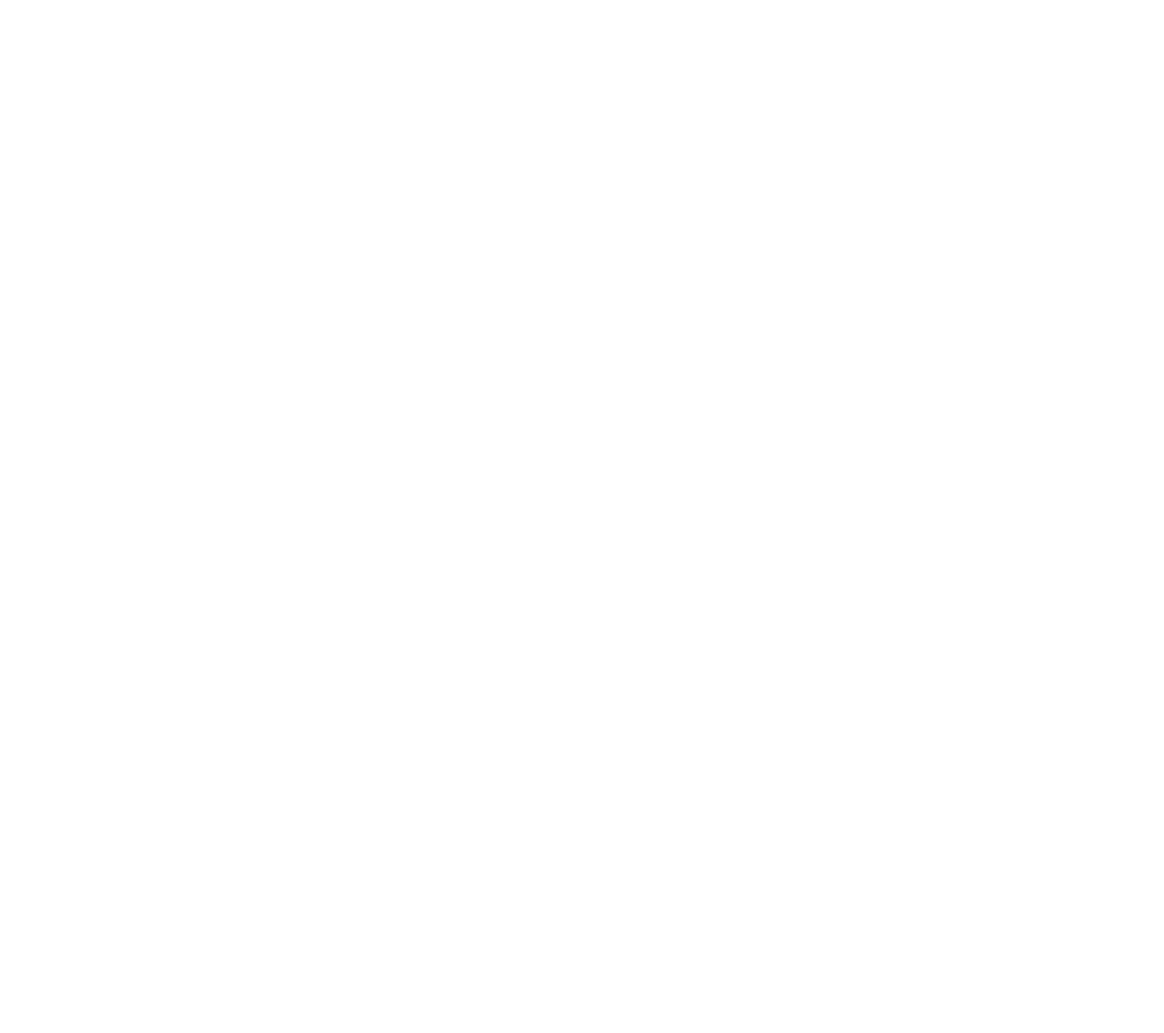
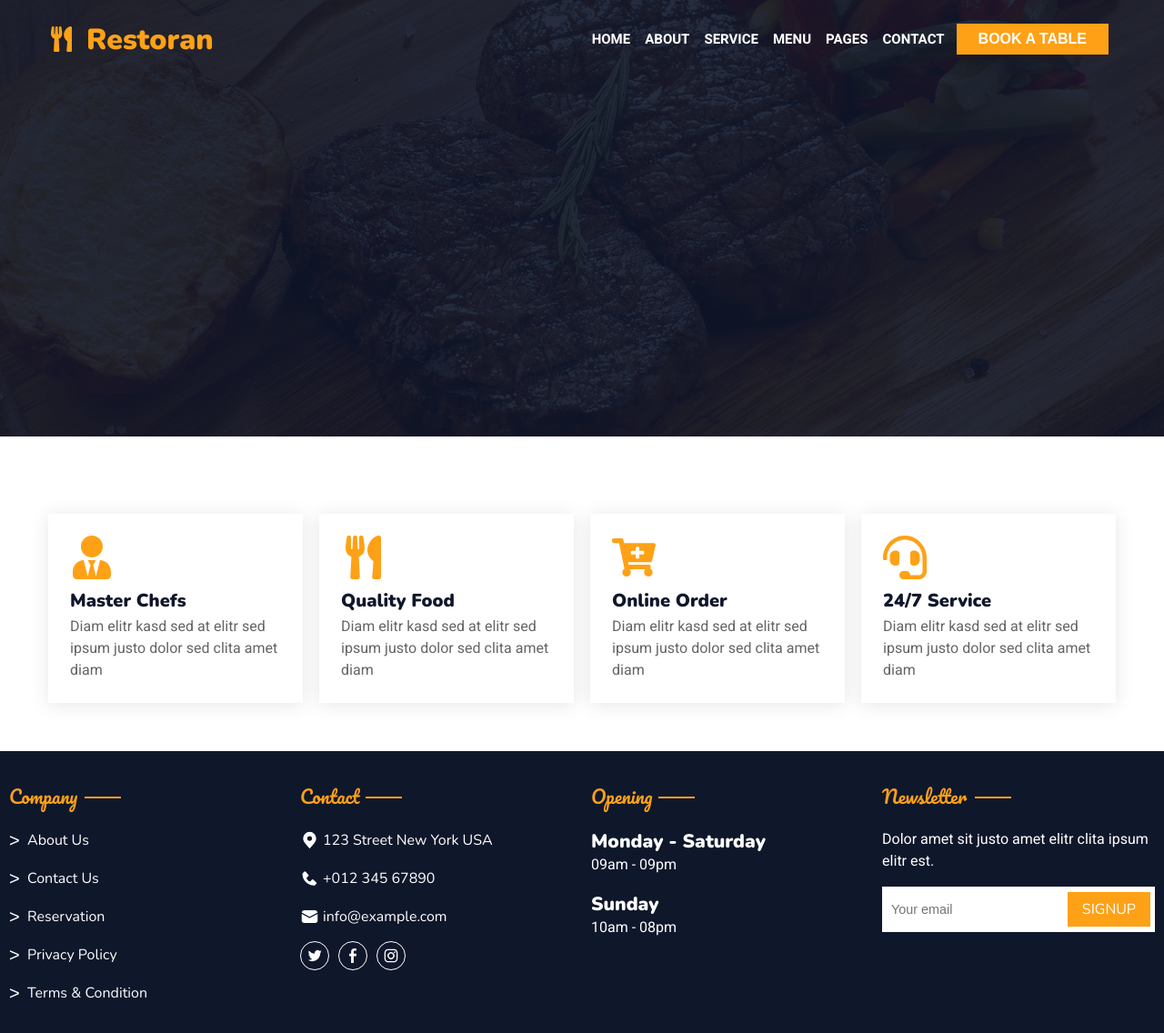
Before and after one commit to JeanLuca999/react-multi-page-website, a React (Create React App) app: page /service in a window 1280 px wide. Before the commit this address had no page. Shown: the top 1136 px of the page at 91% size. Before the commit the page ends 800 px from the top, so only its background shows below. Built offline with nearby package versions, Linux system fonts and the light colour scheme.

Commit message:
Adicionando conteúdo reutilizável nas paginas about e service

```diff
--- a/src/App.js
+++ b/src/App.js
@@ -6,6 +6,7 @@ import { GlobalContext } from "./components/GlobalContext";
 import Home from "./pages/Home";
 import { useState } from "react";
 import About from "./pages/About";
+import Service from "./pages/Service";
 
 function App() {
   const [menuOpen, setMenuOpen] = useState(false);
@@ -23,6 +24,7 @@ function App() {
           <Routes>
             <Route path="/" element={<Home />}></Route>
             <Route path="/about" element={<About />}></Route>
+            <Route path="/service" element={<Service />}></Route>
           </Routes>
         </BrowserRouter>
       </GlobalContext.Provider>
--- a/src/pages/About.js
+++ b/src/pages/About.js
@@ -1,10 +1,25 @@
+import { useEffect } from "react/cjs/react.development";
 import BackgroundPage from "../components/BackgroundPage";
+import Footer from "../components/Footer";
 import NavBar from "../components/NavBar";
+import TeamMembersSection from "../components/TeamMembersSection";
+import WelcomeSection from "../components/WelcomeSection";
 
 export default function About() {
+  useEffect(() => {
+    window.scrollTo(0, 0);
+  }, []);
+
   return (
-    <BackgroundPage>
-      <NavBar />
-    </BackgroundPage>
+    <>
+      <BackgroundPage>
+        <NavBar />
+      </BackgroundPage>
+      <main>
+        <WelcomeSection />
+        <TeamMembersSection />
+      </main>
+      <Footer />
+    </>
   );
 }
--- a/src/pages/Home.js
+++ b/src/pages/Home.js
@@ -1,3 +1,4 @@
+import { useEffect } from "react/cjs/react.development";
 import BackgroundPage from "../components/BackgroundPage";
 import CardSection from "../components/CardSection";
 import Footer from "../components/Footer";
@@ -10,18 +11,24 @@ import TestimonialSection from "../components/TestimonialSection";
 import WelcomeSection from "../components/WelcomeSection";
 
 export default function Home() {
+  useEffect(() => {
+    window.window.scrollTo(0, 0);
+  }, []);
+
   return (
     <>
       <BackgroundPage>
         <NavBar />
         <HomeBannerInfo />
       </BackgroundPage>
+      <main>
         <CardSection />
         <WelcomeSection />
         <MostPopularItemsSection />
         <ReservationSection />
         <TeamMembersSection />
         <TestimonialSection />
+      </main>
       <Footer />
     </>
   );
--- /dev/null
+++ b/src/pages/Service.js
@@ -0,0 +1,18 @@
+import BackgroundPage from "../components/BackgroundPage";
+import CardSection from "../components/CardSection";
+import Footer from "../components/Footer";
+import NavBar from "../components/NavBar";
+
+export default function Service() {
+  return (
+    <>
+      <BackgroundPage>
+        <NavBar />
+      </BackgroundPage>
+      <main>
+        <CardSection />
+      </main>
+      <Footer />
+    </>
+  );
+}
```
Lines whose indentation alone changed are shown as unchanged.
